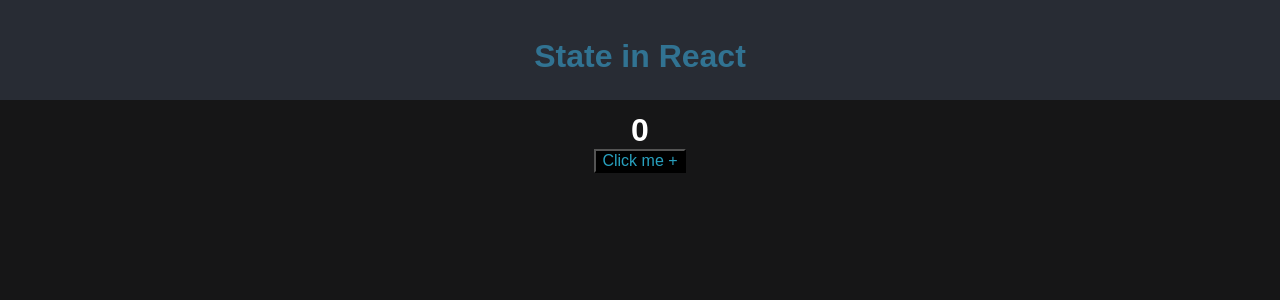
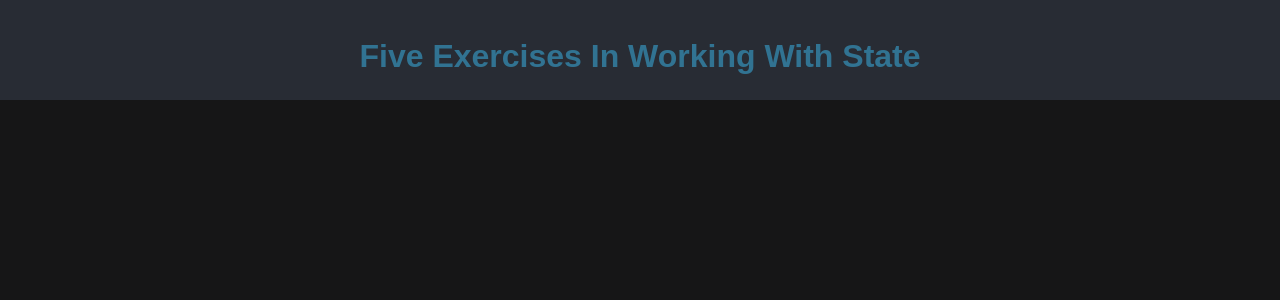
Before and after one commit to Vicious27/StateInReactExplained, a React (Create React App) app: page / in a window 1280 px wide. Shown: the top 300 px of the page. Built offline with nearby package versions, Linux system fonts and the light colour scheme.

Commit message:
deleted previous examples. set up environment for exercises

```diff
--- a/src/App.css
+++ b/src/App.css
@@ -26,9 +26,6 @@ h1,h2 {
  text-align: center;
 }
 
-.count {
-  color: white;
-}
 
 p {
   color: crimson;
--- a/src/App.js
+++ b/src/App.js
@@ -1,14 +1,13 @@
 import './App.css';
-import Counter from './Counter';
+
 
 
 function App() {
   return (
     <>
       <header className="App-header">
-        <h1> State in React</h1>
+        <h1> Five Exercises In Working With State</h1>
       </header>
-      <Counter />
     </>
   );
 }
--- a/src/Button.js
+++ /dev/null
@@ -1,7 +0,0 @@
-//Button Component
-
-const Button = props => (
-  <button className="button" onClick={props.handleClick}>Click me +</button>
-);
-
-export default Button;
--- a/src/Counter.js
+++ /dev/null
@@ -1,29 +0,0 @@
-import React from 'react';
-import Button from './Button';
-import Name from './Name';
-import './App.css';
-
-
-
-
-class Counter extends React.Component {
-  state = { count: 0 }
-
-  handleClick = e => {
-    e.preventDefault();
-    this.setState({
-      count: this.state.count + 1
-    });
-  };
-
-  render() {
-    return (
-      <>
-        <Name count={this.state.count} />
-        <Button handleClick={this.handleClick} />
-      </>
-    )
-  };
-};
-
-export default Counter;
--- a/src/Name.js
+++ /dev/null
@@ -1,8 +0,0 @@
-//Name Component
-
-
-const Name = props => (
-  <h1 className="count">{props.count}</h1>
-)
-
-export default Name;
```
Also changed, not shown: src/header.jpg (deleted).
